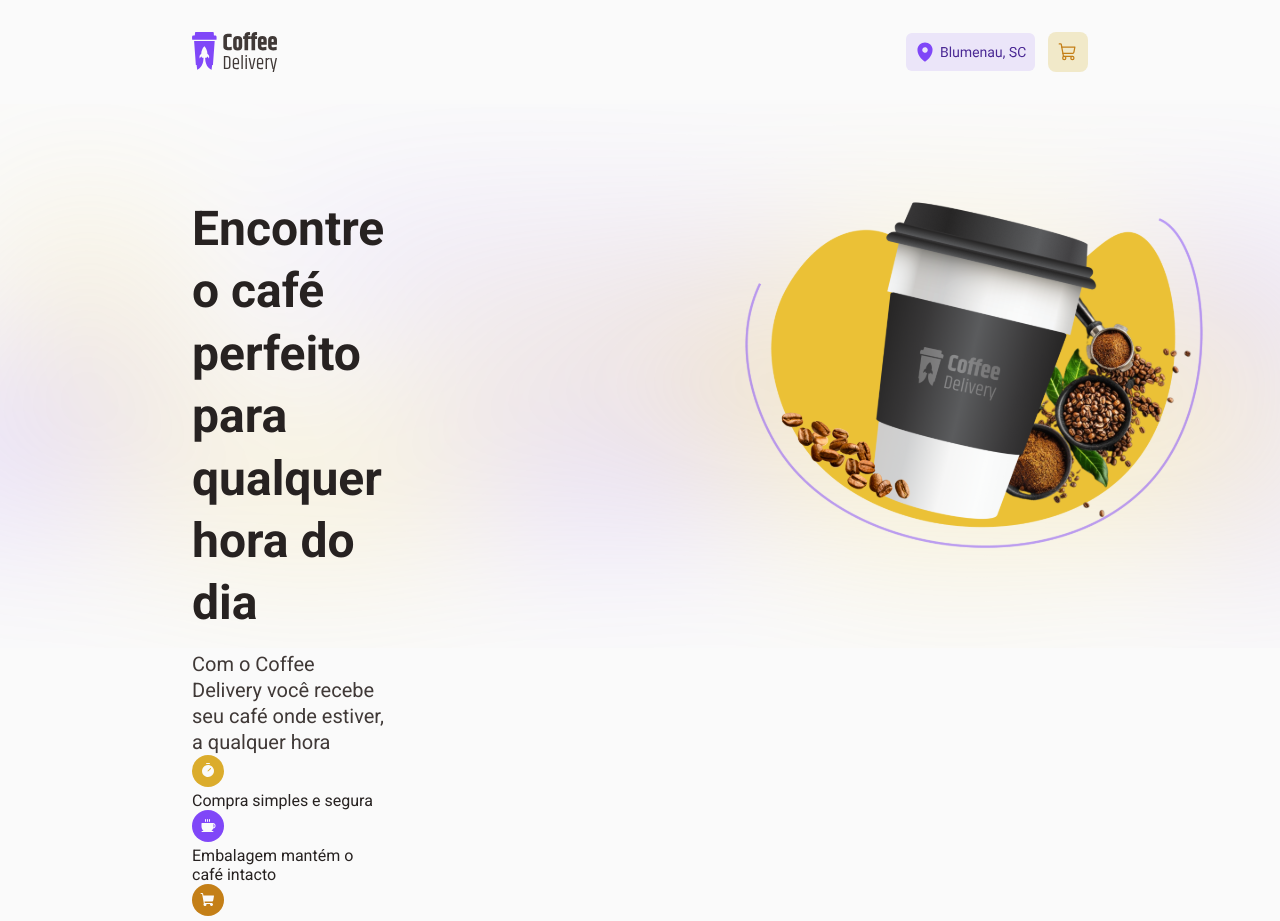
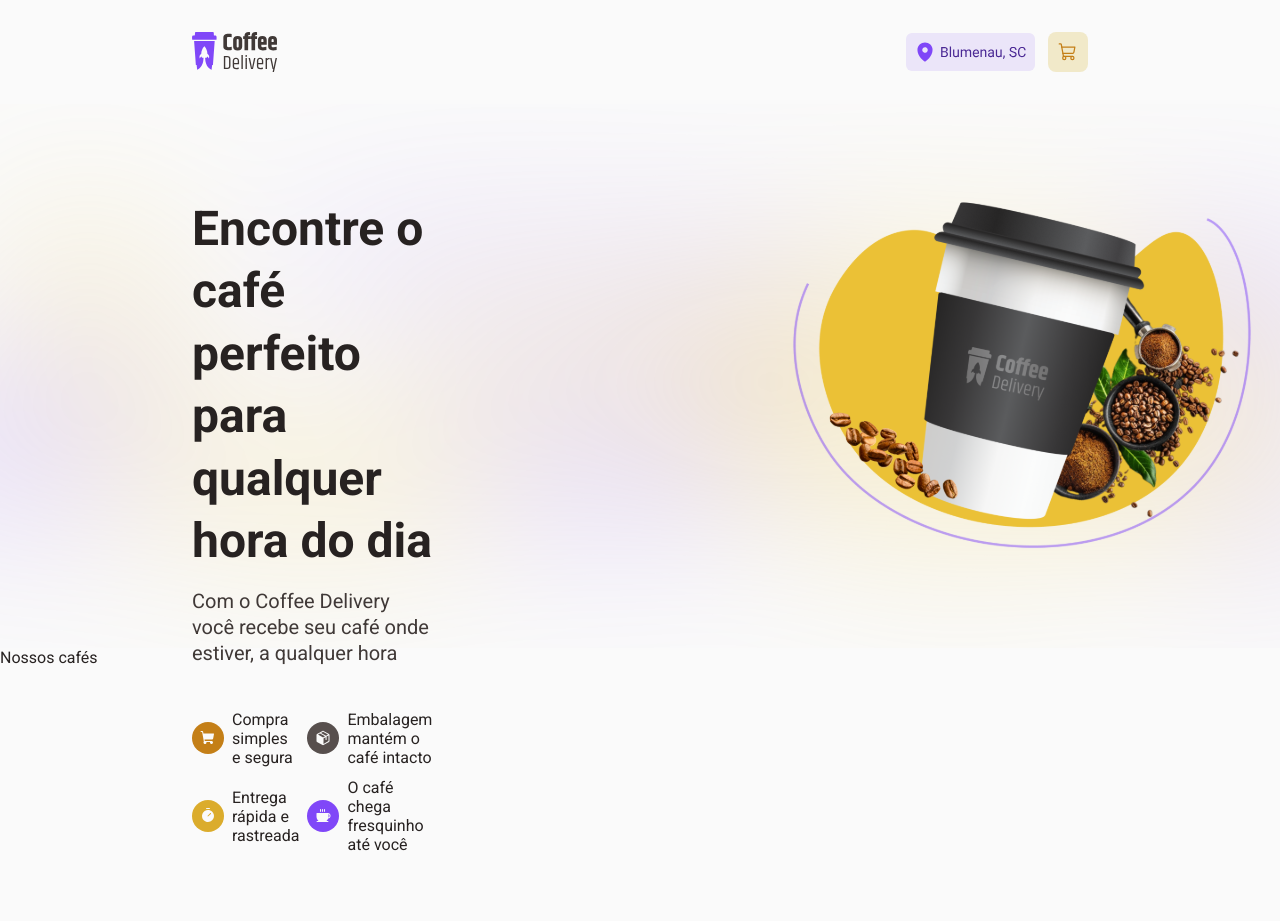
Before and after one commit to antonioRenato/Coffee-Delivery-React, a React (Vite) app: page / in a window 1280 px wide. Shown: the top 921 px of the page. After the commit the page ends 854 px from the top, so only its background shows below. Built offline with nearby package versions, Linux system fonts and the light colour scheme.

Commit message:
finished container

```diff
--- a/src/components/Sumarry/index.tsx
+++ b/src/components/Sumarry/index.tsx
@@ -5,7 +5,12 @@ import CoffeeIcon from '../../assets/icons/CoffeeIcon.svg'
 import ShoppingCartIcon from '../../assets/icons/ShoppingCartIcon.svg'
 import TimerIcon from '../../assets/icons/TimerIcon.svg'
 
-import { CoffeeLogo, SummaryBackground, SummaryText } from './styles'
+import {
+  CoffeeLogo,
+  SummaryBackground,
+  SummaryIcons,
+  SummaryText,
+} from './styles'
 
 export function Summary() {
   return (
@@ -17,21 +22,27 @@ export function Summary() {
             Com o Coffee Delivery você recebe seu café onde estiver, a qualquer
             hora
           </p>
-          <div>
+          <SummaryIcons>
+            <img src={ShoppingCartIcon} alt="" />
+            <p>Compra simples e segura</p>
+            <img src={TimerIcon} alt="" />
+            <p>Embalagem mantém o café intacto</p>
             <img src={BoxIcon} alt="" />
-            <p>Compra simples e segura</p>
+            <p>Entrega rápida e rastreada</p>
             <img src={CoffeeIcon} alt="" />
-            <p>Embalagem mantém o café intacto</p>
-            <img src={ShoppingCartIcon} alt="" />
-            <p>Entrega rápida e rastreada</p>
-            <img src={TimerIcon} alt="" />
             <p>O café chega fresquinho até você</p>
-          </div>
+          </SummaryIcons>
         </SummaryText>
         <CoffeeLogo>
           <img src={coffeeLogo} alt="" />
         </CoffeeLogo>
       </SummaryBackground>
+      <div>
+        <span>Nossos cafés</span>
+        <div>
+          <div></div>
+        </div>
+      </div>
     </>
   )
 }
--- a/src/components/Sumarry/styles.ts
+++ b/src/components/Sumarry/styles.ts
@@ -49,7 +49,20 @@ export const SummaryText = styled.div`
     color: ${(props) => props.theme['--gray-700']};
     font-stretch: 100;
   }
+`
 
-  div > p {
+export const SummaryIcons = styled.div`
+  margin-top: 2rem;
+
+  display: grid;
+  grid-template-columns: 2rem 1fr 2rem 1fr; /* Tamanho das colunas */
+  grid-template-rows: 5rem; /* Duas linhas */
+  grid-column-gap: 0.5rem; /* Espaçamento entre as colunas */
+  align-items: center;
+
+  max-width: 43.75rem;
+  img {
+    height: 2rem; /* Altura fixa para os ícones */
+    width: 2rem; /* Preenche a largura da coluna */
   }
 `
```
